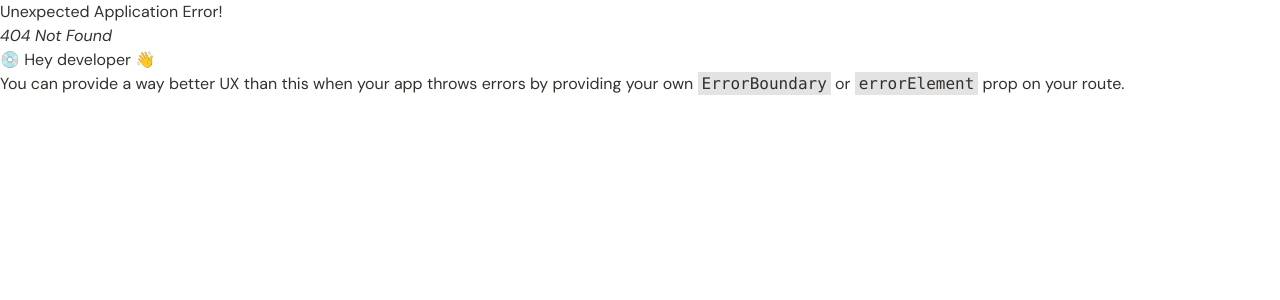
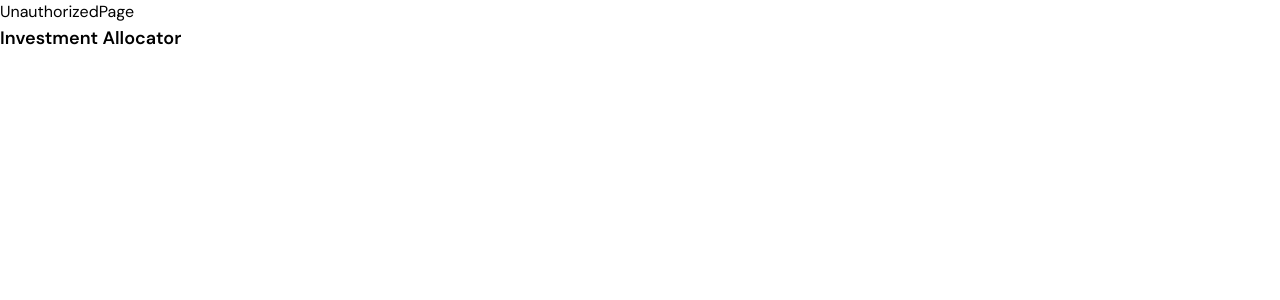
Before and after one commit to BrynBlumenstein/investment-allocator, a React (Vite) app in the folder client/: page /unauthorized in a window 1280 px wide. Before the commit this address had no page. Shown: the top 300 px of the page. Built offline with nearby package versions, Linux system fonts and the light colour scheme.

Commit message:
Create app router structure without auth

```diff
--- a/client/src/App.jsx
+++ b/client/src/App.jsx
@@ -1,17 +1,57 @@
 import { createBrowserRouter } from 'react-router';
 import { RouterProvider } from 'react-router/dom';
-import MainLayout from './layouts/MainLayout';
+import CoreLayout from './layouts/CoreLayout';
 import LandingPage from './pages/LandingPage';
+import SignUpPage from './pages/SignUpPage';
+import SignInPage from './pages/SignInPage';
+import UnauthorizedPage from './pages/UnauthorizedPage';
+import AppLayout from './layouts/AppLayout';
+import AllocationToolPage from './pages/AllocationToolPage';
+import AllocationsPage from './pages/AllocationsPage';
+import AllocationPage from './pages/AllocationPage';
+import IncomeToInvestmentToolPage from './pages/IncomeToInvestmentToolPage';
+import NotFoundPage from './pages/NotFoundPage';
 
 const router = createBrowserRouter([
 	{
-		Component: MainLayout,
+		Component: CoreLayout,
 		children: [
 			{
 				index: true,
 				Component: LandingPage
+			},
+			{
+				Component: AppLayout,
+				children: [
+					{ path: 'allocation-tool', Component: AllocationToolPage },
+					{ path: 'allocations', Component: AllocationsPage },
+					{
+						path: 'allocations/:allocation',
+						Component: AllocationPage
+					},
+					{
+						path: 'income-to-investment-tool',
+						Component: IncomeToInvestmentToolPage
+					}
+				]
 			}
 		]
+	},
+	{
+		path: 'sign-up',
+		Component: SignUpPage
+	},
+	{
+		path: 'sign-in',
+		Component: SignInPage
+	},
+	{
+		path: 'unauthorized',
+		Component: UnauthorizedPage
+	},
+	{
+		path: '*',
+		Component: NotFoundPage
 	}
 ]);
 
--- a/client/src/components/Header.jsx
+++ b/client/src/components/Header.jsx
@@ -1,3 +1,5 @@
+import { Link } from 'react-router';
+
 const Header = () => {
 	return (
 		<header className="sticky top-0 border-b-1 bg-white px-4 py-3">
@@ -6,12 +8,18 @@ const Header = () => {
 					Investment Allocator
 				</h1>
 				<div className="flex items-center justify-end gap-2">
-					<button className="bg-primary cursor-pointer rounded-full px-4 py-2 text-xs transition duration-200 hover:bg-lime-200 focus-visible:outline-2 focus-visible:outline-offset-2 focus-visible:outline-lime-500 active:bg-lime-200 md:px-5 md:py-3 md:text-sm">
+					<Link
+						to="/sign-up"
+						className="cursor-pointer rounded-full bg-lime-300 px-4 py-2 text-xs transition-[background-color] duration-200 hover:bg-lime-200 focus-visible:outline-2 focus-visible:outline-offset-2 focus-visible:outline-lime-300 active:bg-lime-200 md:px-5 md:py-3 md:text-sm"
+					>
 						Sign Up
-					</button>
-					<button className="cursor-pointer rounded-full border-1 px-4 py-2 text-xs transition duration-200 hover:bg-gray-200 focus-visible:outline-2 focus-visible:outline-offset-2 focus-visible:outline-lime-500 active:bg-gray-200 md:px-5 md:py-3 md:text-sm">
+					</Link>
+					<Link
+						to="/sign-in"
+						className="cursor-pointer rounded-full border-1 px-4 py-2 text-xs transition-[background-color] duration-200 hover:bg-neutral-100 focus-visible:outline-2 focus-visible:outline-offset-2 focus-visible:outline-lime-300 active:bg-neutral-100 md:px-5 md:py-3 md:text-sm"
+					>
 						Sign In
-					</button>
+					</Link>
 				</div>
 			</div>
 		</header>
--- a/client/src/index.css
+++ b/client/src/index.css
@@ -3,10 +3,8 @@
 
 @theme {
 	--font-dm: 'DM Sans', sans-serif;
-	--color-primary: #a7ff82;
-	--color-secondary: #34312d;
 }
 
 body {
-	@apply font-dm text-secondary;
+	@apply font-dm;
 }
--- a/client/src/layouts/DashboardLayout.jsx
+++ b/client/src/layouts/AppLayout.jsx
@@ -1,11 +1,12 @@
 import { Outlet } from 'react-router';
 
-const DashboardLayout = () => {
+const AppLayout = () => {
 	return (
 		<>
+			<div>AppLayout</div>
 			<Outlet />
 		</>
 	);
 };
 
-export default DashboardLayout;
+export default AppLayout;
--- a/client/src/layouts/MainLayout.jsx
+++ b/client/src/layouts/CoreLayout.jsx
@@ -1,7 +1,7 @@
 import { Outlet } from 'react-router';
 import Header from '../components/Header';
 
-const MainLayout = () => {
+const CoreLayout = () => {
 	return (
 		<>
 			<Header />
@@ -10,4 +10,4 @@ const MainLayout = () => {
 	);
 };
 
-export default MainLayout;
+export default CoreLayout;
--- /dev/null
+++ b/client/src/pages/NotFoundPage.jsx
@@ -0,0 +1,17 @@
+import { Link } from 'react-router';
+
+const NotFoundPage = () => {
+	return (
+		<>
+			<div>NotFoundPage</div>
+			<Link
+				to="/"
+				className="cursor-pointer rounded-full font-semibold focus-visible:outline-2 focus-visible:outline-offset-2 focus-visible:outline-lime-300 md:text-lg"
+			>
+				Investment Allocator
+			</Link>
+		</>
+	);
+};
+
+export default NotFoundPage;
--- a/client/src/pages/SignInPage.jsx
+++ b/client/src/pages/SignInPage.jsx
@@ -1,5 +1,17 @@
+import { Link } from "react-router";
+
 const SignInPage = () => {
-	return <div>SignInPage</div>;
+	return (
+		<>
+			<div>SignInPage</div>
+			<Link
+				to="/"
+				className="cursor-pointer rounded-full font-semibold focus-visible:outline-2 focus-visible:outline-offset-2 focus-visible:outline-lime-300 md:text-lg"
+			>
+				Investment Allocator
+			</Link>
+		</>
+	);
 };
 
 export default SignInPage;
--- /dev/null
+++ b/client/src/pages/UnauthorizedPage.jsx
@@ -0,0 +1,17 @@
+import { Link } from 'react-router';
+
+const UnauthorizedPage = () => {
+	return (
+		<>
+			<div>UnauthorizedPage</div>
+			<Link
+				to="/"
+				className="cursor-pointer rounded-full font-semibold focus-visible:outline-2 focus-visible:outline-offset-2 focus-visible:outline-lime-300 md:text-lg"
+			>
+				Investment Allocator
+			</Link>
+		</>
+	);
+};
+
+export default UnauthorizedPage;
```
